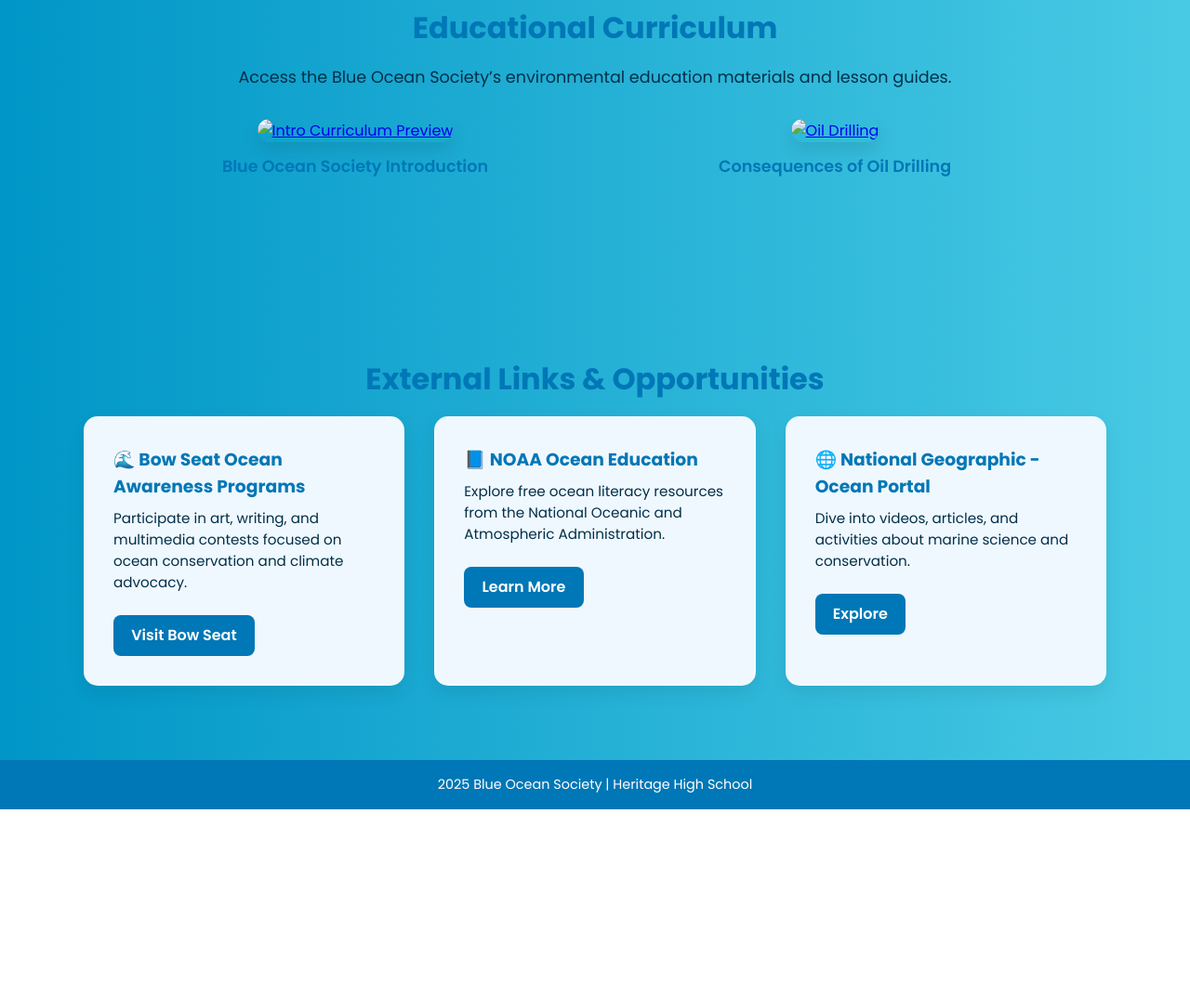
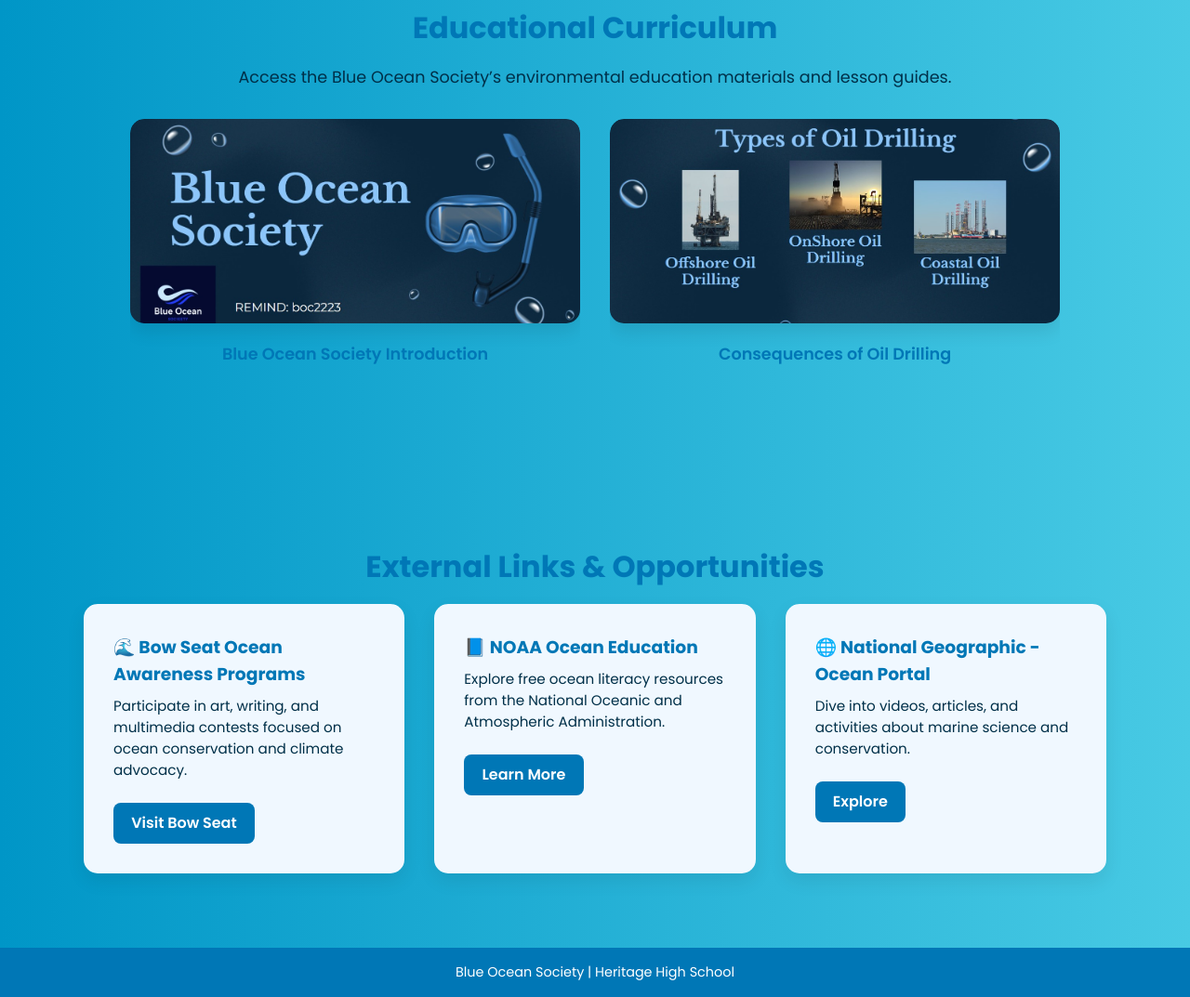
Before and after one commit to dineshnalliah/hhsblueocean, a plain HTML site: page resources.html in a window 1280 px wide. Shown: the part 620-1693 px from the top of the page at 93% size. Before the commit the page ends 1491 px from the top, so only its background shows below. Drawn offline with Linux system fonts and the light colour scheme.

Commit message:
added slide previews into resources

```diff
--- a/resources.html
+++ b/resources.html
@@ -44,14 +44,14 @@
     <!-- Google Slide Preview -->
     <div class="slide-preview">
       <a href="https://docs.google.com/presentation/d/1GhehQHGYJ_fMZMsbpl7auSo5EZzpbTHTYHU6pBAqe6U/edit?usp=sharing" target="_blank">
-        <img src="images/slide1-preview.jpg" alt="Intro Curriculum Preview">
+        <img src="images/bospreview.jpg" alt="Intro Curriculum Preview">
       </a>
       <p>Blue Ocean Society Introduction</p>
     </div>
 
     <div class="slide-preview">
       <a href="https://docs.google.com/presentation/d/1zGm4pjoAAAktQBZNtYzMkB8F1JHJbn3leBmcZLivtV8/edit?usp=sharing" target="_blank">
-        <img src="images/slide2-preview.jpg" alt="Oil Drilling">
+        <img src="images/oil-preview.jpg" alt="Oil Drilling">
       </a>
       <p>Consequences of Oil Drilling</p>
     </div>
@@ -90,7 +90,7 @@
 
   <!-- FOOTER -->
   <footer>
-    <p>2025 Blue Ocean Society | Heritage High School</p>
+    <p>Blue Ocean Society | Heritage High School</p>
   </footer>
 </body>
 </html>
```
